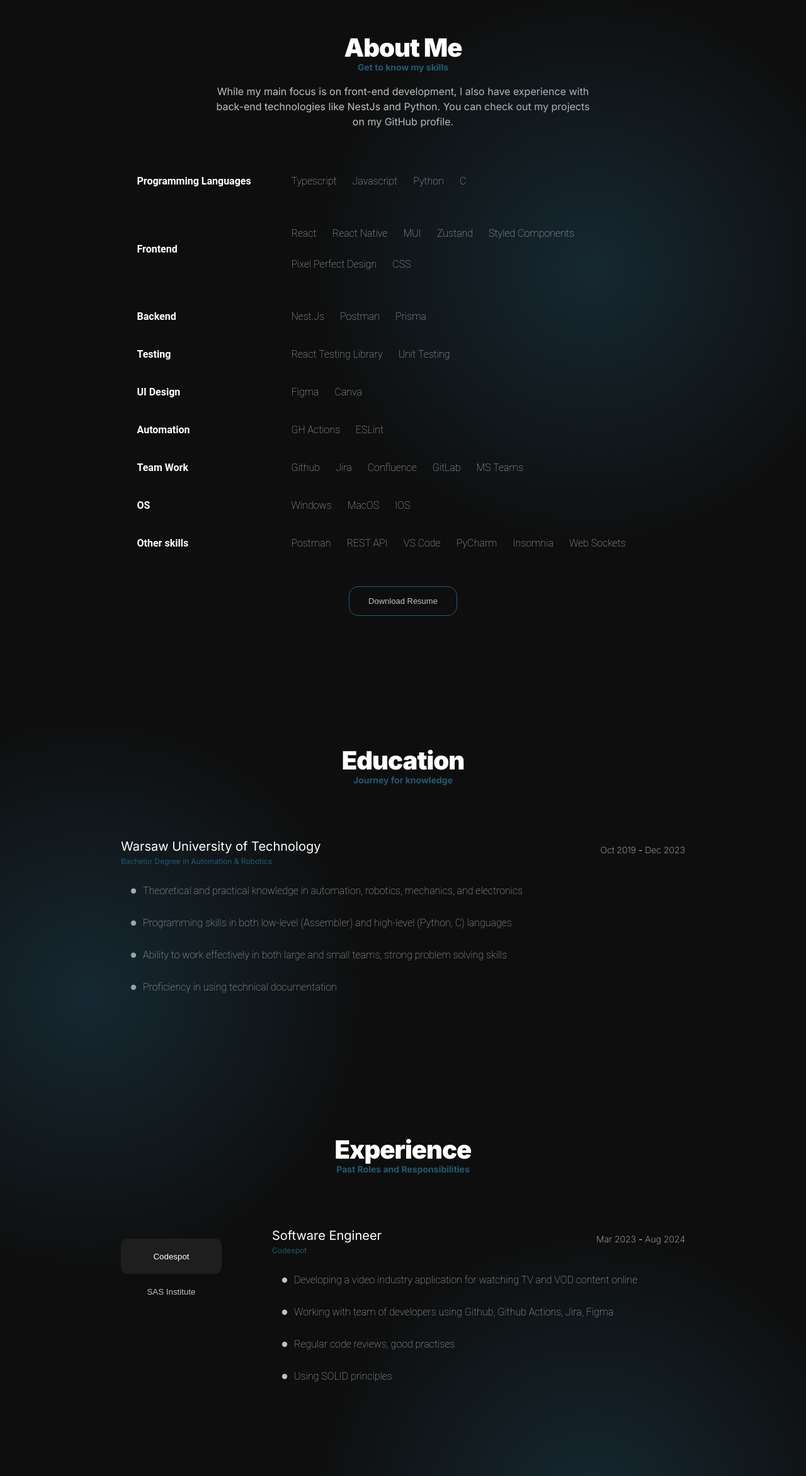
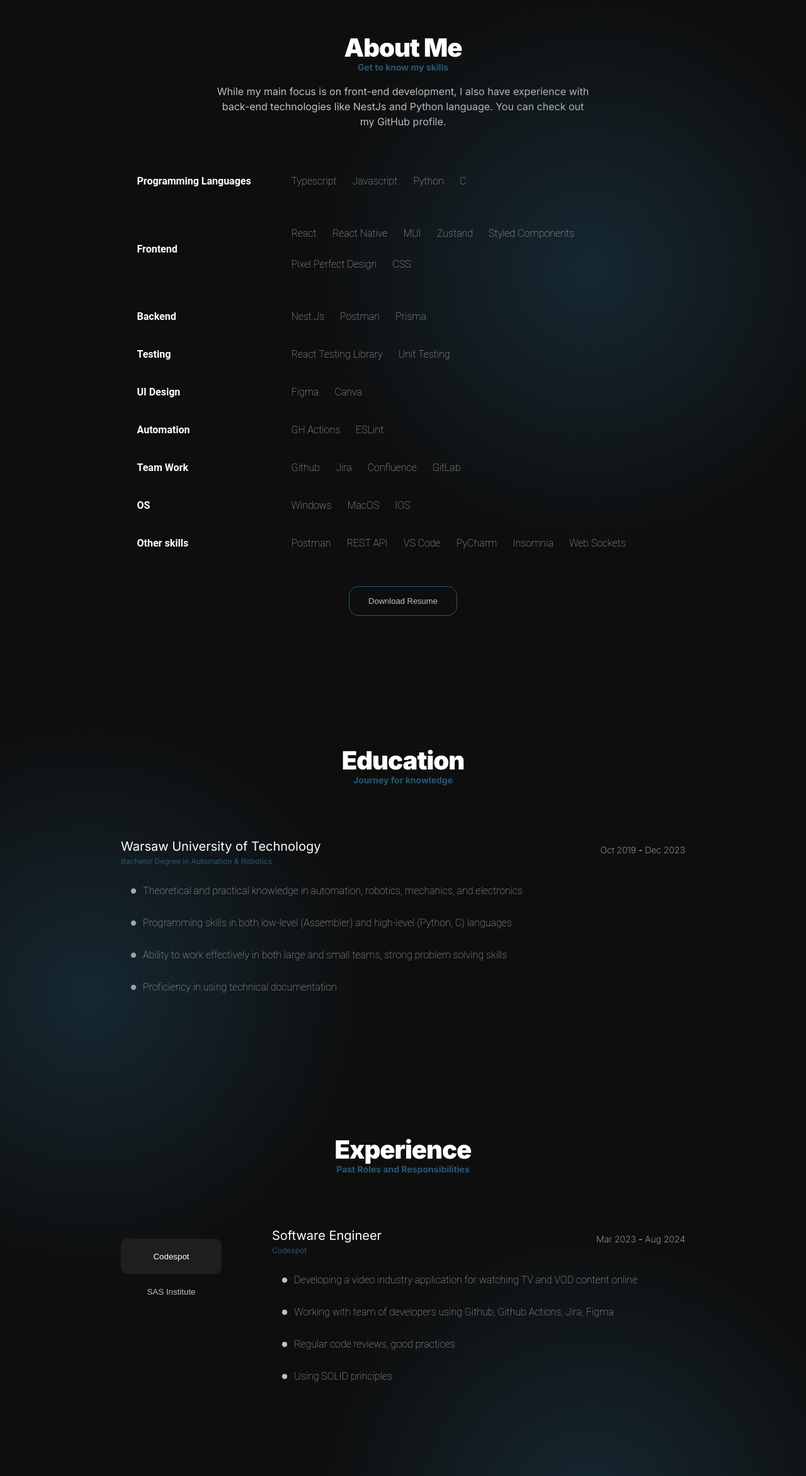
Before and after one commit to kacperwolanski/myPortfolio, a React (Create React App) app in the folder portfolio/: page / in a window 1280 px wide. Shown: the part 906-3250 px from the top of the page at 63% size. Built offline with nearby package versions, Linux system fonts and the light colour scheme.

Commit message:
final touches, skills, translations

```diff
--- a/portfolio/src/shared/constants/skillSets.ts
+++ b/portfolio/src/shared/constants/skillSets.ts
@@ -38,7 +38,7 @@ export const automation = {
 
 export const teamwork = {
   title: "teamWork",
-  skills: ["Github", "Jira", "Confluence", "GitLab", "MS Teams"],
+  skills: ["Github", "Jira", "Confluence", "GitLab"],
 };
 
 export const os = {
--- a/portfolio/src/translationEN.json
+++ b/portfolio/src/translationEN.json
@@ -11,7 +11,7 @@
 
   "aboutTitle": "About Me",
   "aboutSubtitle": "Get to know my skills",
-  "aboutDescription": "While my main focus is on front-end development, I also have experience with back-end technologies like NestJs and Python. You can check out my projects on my GitHub profile.",
+  "aboutDescription": "While my main focus is on front-end development, I also have experience with back-end technologies like NestJs and Python language. You can check out my GitHub profile.",
   "programmingLanguages": "Programming Languages",
   "testing": "Testing",
   "automation": "Automation",
@@ -39,7 +39,7 @@
   "codespotEndDate": "Aug 2024",
   "codespotSkill1": "Developing a video industry application for watching TV and VOD content online",
   "codespotSkill2": "Working with team of developers using Github, Github Actions, Jira, Figma",
-  "codespotSkill3": "Regular code reviews, good practises",
+  "codespotSkill3": "Regular code reviews, good practices",
   "codespotSkill4": "Using SOLID principles",
   "codespotSkill5": "Building responsive website, state management libraries, custom React Hooks",
   "sasPosition": "Internship",
--- a/portfolio/src/translationPL.json
+++ b/portfolio/src/translationPL.json
@@ -11,7 +11,7 @@
 
   "aboutTitle": "O Mnie",
   "aboutSubtitle": "Moje umiejętności",
-  "aboutDescription": "Chociaż moją specjalizacją są technologie front-endowe, mam również doświadczenie w pracy z technologiami back-endowymi, takimi jak NestJs i Python. Wszystkie moje prywatne projekty są dostępne na GitHubie.",
+  "aboutDescription": "Chociaż moją specjalizacją są technologie front-endowe, mam również doświadczenie w pracy z technologiami back-endowymi, takimi jak NestJs. Kodowałem również w Pythonie. Projekty dostępne są na moim GitHubie.",
   "programmingLanguages": "Języki Programowania",
   "testing": "Testowanie",
   "automation": "Automatyzacja",
```
Also changed, not shown: 1 other file (tests, documents, lock files or other folders).
